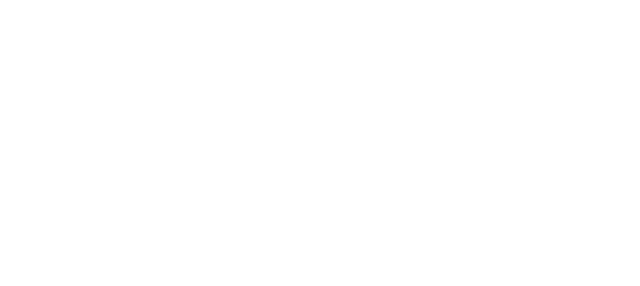
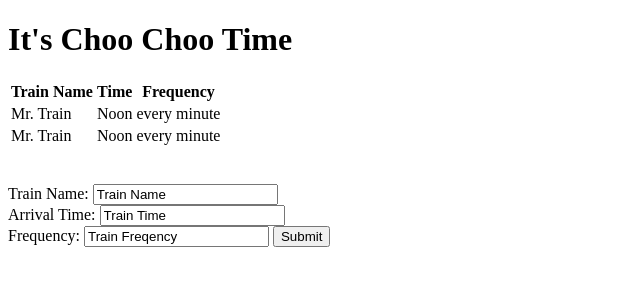
Before and after one commit to NickForma/Train-Scheduler, a plain HTML site: page index.html in a window 1280 px wide. Shown: the whole page, without its empty margins (0-640 px from the left). Drawn offline with nearby package versions, Linux system fonts and the light colour scheme.

Commit message:
list and add form added

```diff
--- a/index.html
+++ b/index.html
@@ -1,31 +1,73 @@
 <!DOCTYPE html>
 <html lang="en">
-<head>
-    <meta charset="UTF-8">
-    <meta name="viewport" content="width=device-width, initial-scale=1.0">
-    <meta http-equiv="X-UA-Compatible" content="ie=edge">
+  <head>
+    <meta charset="UTF-8" />
+    <meta name="viewport" content="width=device-width, initial-scale=1.0" />
+    <meta http-equiv="X-UA-Compatible" content="ie=edge" />
 
     <script src="moment.js"></script>
     <script src="https://ajax.googleapis.com/ajax/libs/jquery/3.4.1/jquery.min.js"></script>
 
-    <link href="css/style.css" rel="stylesheet">
+    <link href="css/style.css" rel="stylesheet" />
 
     <script src="https://www.gstatic.com/firebasejs/6.3.4/firebase.js"></script>
 
-
-    <script src='/js/index.js'></script>
+    <script src="/js/index.js"></script>
 
     <title>Train Schedule</title>
-</head>
-<body>
+  </head>
+  <body>
+    <!-- * Train Name
 
+* Destination
 
+* First Train Time -- in military time
 
+* Frequency -- in minutes
 
+* Code this app to calculate when the next train will arrive; this should be relative to the current time.
 
+* Users from many different machines must be able to view same train times-->
 
+    <div class="header">
+      <h1>It's Choo Choo Time</h1>
+    </div>
 
+    <div class="currentInfo">
+      <table>
+        <tr>
+          <th>Train Name</th>
+          <th>Time</th>
+          <th>Frequency</th>
+        </tr>
+        <tr>
+          <td>Mr. Train</td>
+          <td>Noon</td>
+          <td>every minute</td>
+        </tr>
+        <tr>
+          <td>Mr. Train</td>
+          <td>Noon</td>
+          <td>every minute</td>
+        </tr>
+      </table>
+    </div>
 
+    <br />
+    <br />
 
-</body>
+    <div class="addTrain">
+      <form>
+        Train Name:
+        <input type="text" name="trainName" value="Train Name" />
+        <br />
+        Arrival Time:
+        <input type="text" name="trainTime" value="Train Time" />
+        <br />
+        Frequency:
+        <input type="text" name="trainFreq" value="Train Freqency" />
+        <button>Submit</button>
+      </form>
+    </div>
+  </body>
 </html>
```
